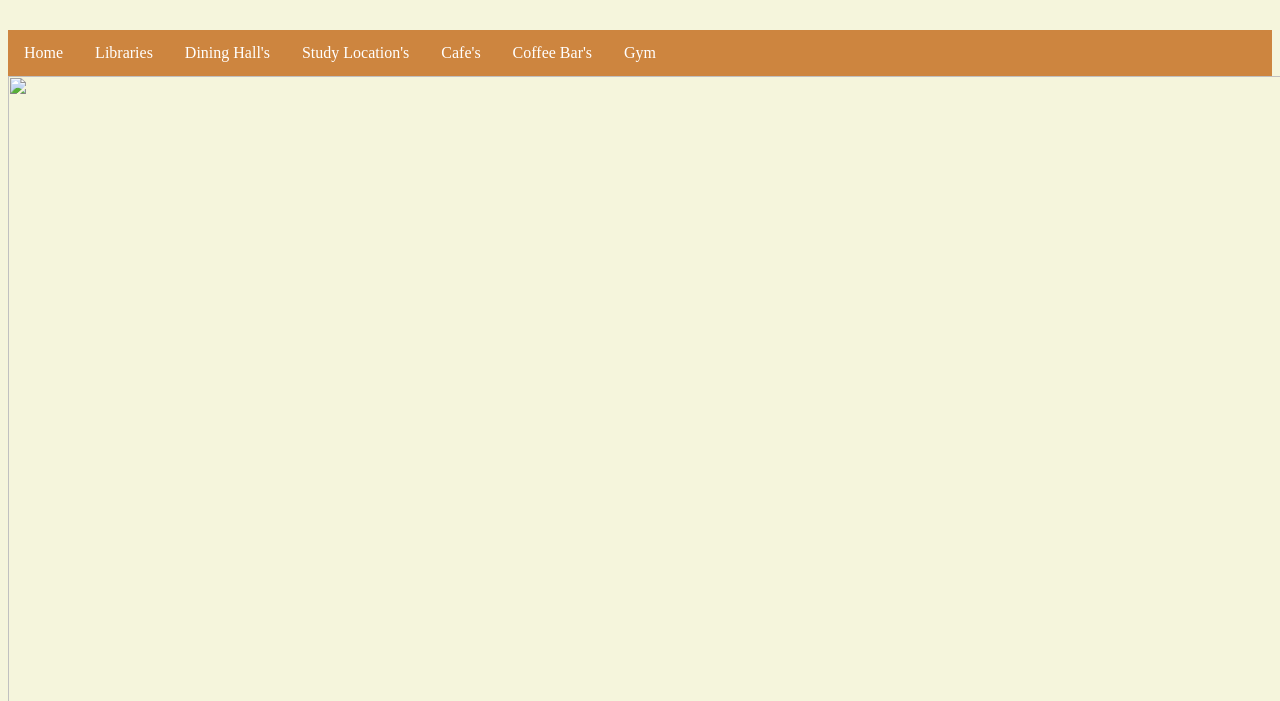
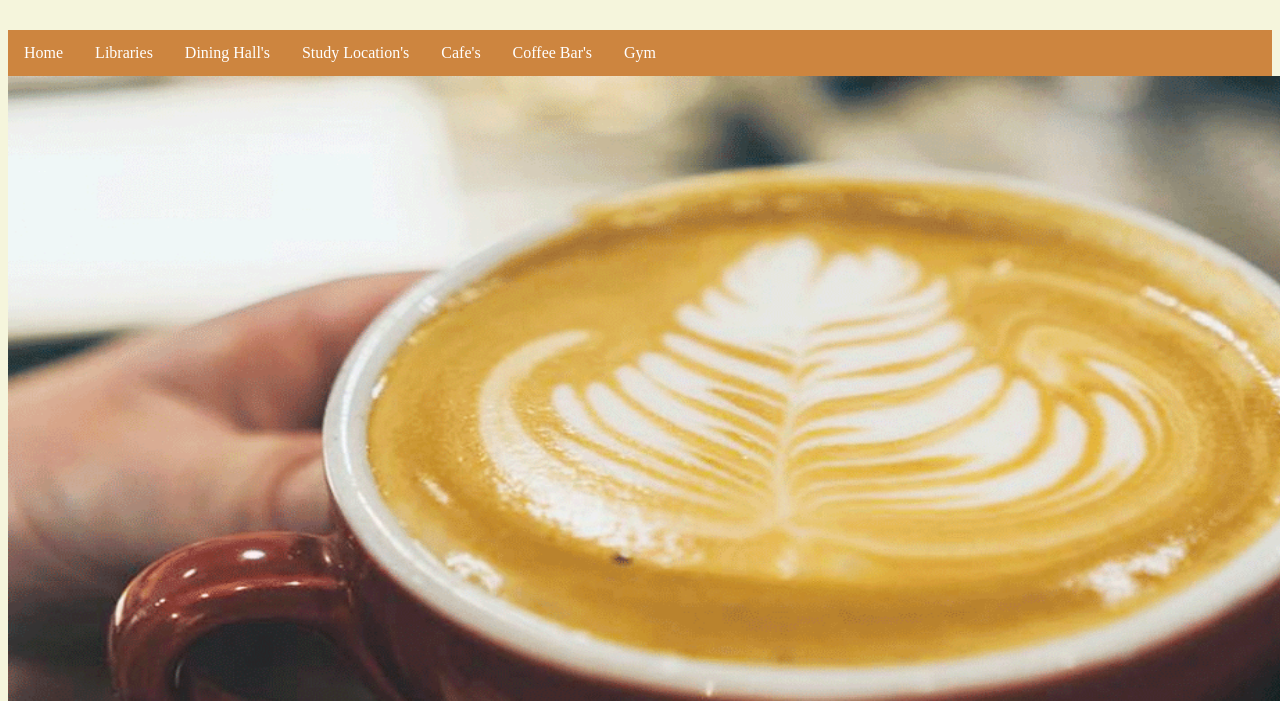
Before and after one commit to krvellan/slughours, a plain HTML site: page coffee.html in a window 1280 px wide. Shown: the part 99-800 px from the top of the page. Drawn offline with Linux system fonts and the light colour scheme.

Commit message:
Update coffee.html

```diff
--- a/coffee.html
+++ b/coffee.html
@@ -25,7 +25,7 @@
     <li><a href="gym.html">Gym</a></li>
 </ul>
 
-<img src="images/coffeetopia-1916.gif" height="675" width="1200"/>
+<img src="coffeetopia-1916.gif" height="675" width="1200"/>
 
 <h3> Hours of Operations </h3>
 
```
